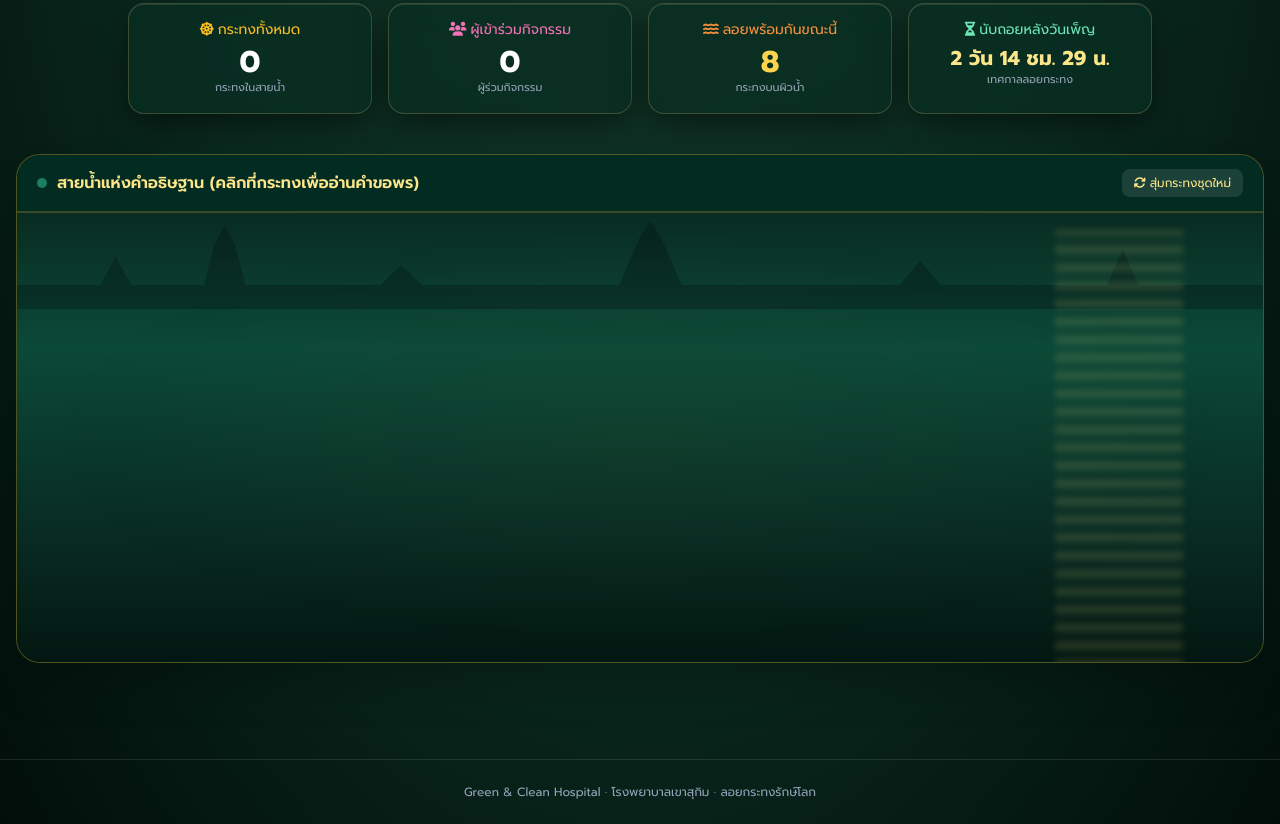
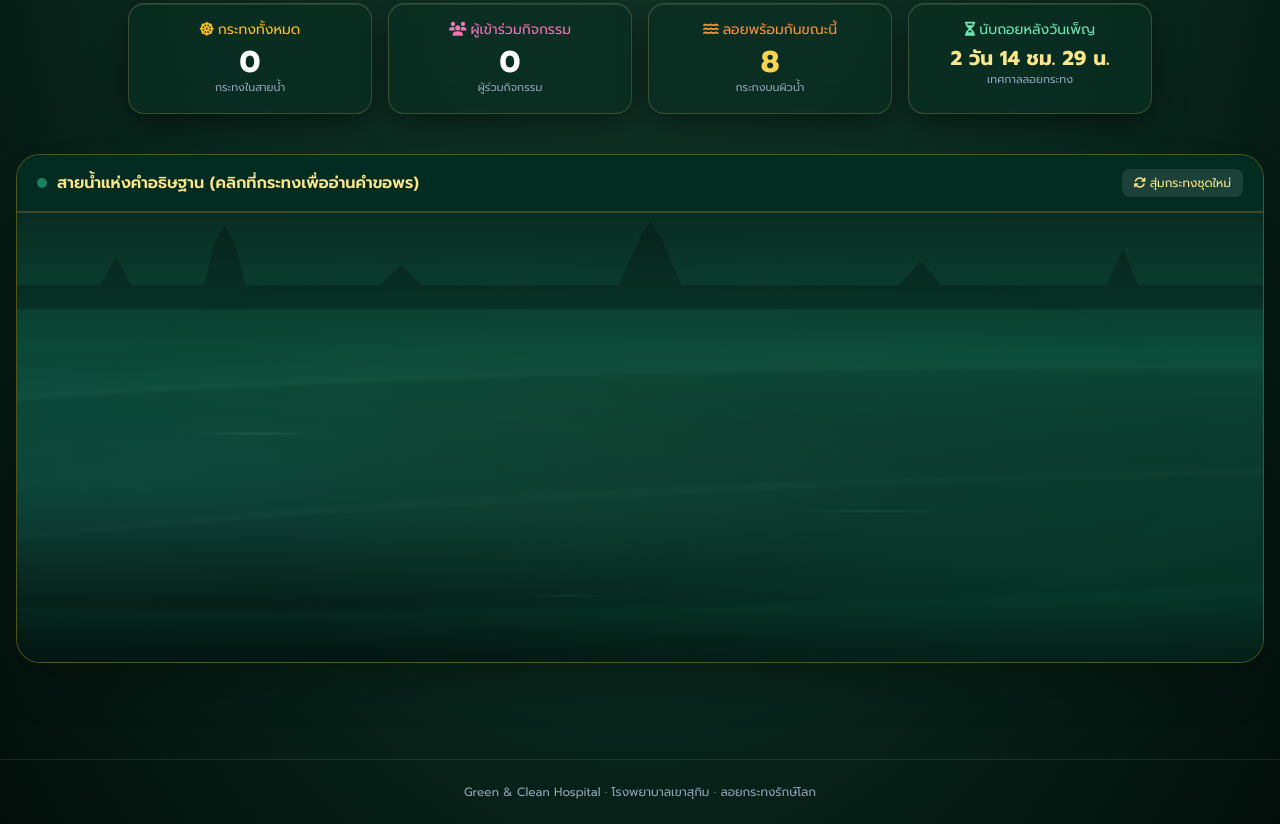
Before and after one commit to victoryholy7/ksk-greenfestival, a plain HTML site: page index.html in a window 1280 px wide. Shown: the part 469-1293 px from the top of the page. Drawn offline with nearby package versions, Linux system fonts and the light colour scheme; some packages are replaced by stand-ins of ours; a script that the page names is missing.

Commit message:
Update index.html

```diff
--- a/index.html
+++ b/index.html
@@ -137,22 +137,70 @@
       border-top: 1px solid rgba(217, 189, 114, 0.3);
     }
 
-    .moon-reflection {
-      background: repeating-linear-gradient(
-        180deg,
-        rgba(254, 240, 138, 0.28) 0px,
-        rgba(254, 240, 138, 0.04) 6px,
-        transparent 12px,
-        rgba(217, 189, 114, 0.2) 18px
-      );
-      filter: blur(3px);
-      animation: waterShimmer 4s infinite linear;
-    }
-
-    @keyframes waterShimmer {
-      0% { transform: scaleX(0.95) translateY(0px); opacity: 0.7; }
-      50% { transform: scaleX(1.06) translateY(3px); opacity: 0.95; }
-      100% { transform: scaleX(0.95) translateY(0px); opacity: 0.7; }
+.river-current {
+      position: absolute;
+      inset: 25% -15% -8%;
+      pointer-events: none;
+      overflow: hidden;
+      z-index: 1;
+      background:
+        radial-gradient(ellipse at 18% 42%, rgba(45, 212, 191, .13), transparent 42%),
+        radial-gradient(ellipse at 76% 68%, rgba(16, 185, 129, .12), transparent 46%);
+    }
+
+    .river-current::before,
+    .river-current::after {
+      content: "";
+      position: absolute;
+      left: -35%;
+      width: 170%;
+      height: 62%;
+      border-radius: 48%;
+      border-top: 1px solid rgba(167, 243, 208, .19);
+      border-bottom: 1px solid rgba(45, 212, 191, .10);
+      filter: blur(2px);
+      transform: rotate(-3deg);
+      animation: riverFlow 13s ease-in-out infinite alternate;
+    }
+
+    .river-current::before {
+      top: 12%;
+      box-shadow: 0 -18px 24px rgba(45, 212, 191, .045), 0 18px 28px rgba(16, 185, 129, .055);
+    }
+
+    .river-current::after {
+      top: 42%;
+      left: -25%;
+      opacity: .7;
+      animation: riverFlow 17s ease-in-out infinite alternate-reverse;
+    }
+
+    .river-glints {
+      position: absolute;
+      inset: 28% 0 0;
+      z-index: 2;
+      pointer-events: none;
+      opacity: .55;
+      background:
+        radial-gradient(ellipse 90px 3px at 18% 28%, rgba(167,243,208,.24), transparent 75%),
+        radial-gradient(ellipse 130px 3px at 68% 52%, rgba(110,231,183,.20), transparent 75%),
+        radial-gradient(ellipse 75px 2px at 43% 78%, rgba(167,243,208,.18), transparent 75%);
+      animation: glintDrift 9s ease-in-out infinite alternate;
+    }
+
+    @keyframes riverFlow {
+      0% { transform: translate3d(-3%, 0, 0) rotate(-3deg) scaleY(.92); }
+      50% { transform: translate3d(2%, 5px, 0) rotate(-1deg) scaleY(1.04); }
+      100% { transform: translate3d(5%, -3px, 0) rotate(-4deg) scaleY(.96); }
+    }
+
+    @keyframes glintDrift {
+      0% { transform: translateX(-2%) translateY(0); opacity: .28; }
+      100% { transform: translateX(3%) translateY(8px); opacity: .62; }
+    }
+
+    @media (prefers-reduced-motion: reduce) {
+      .river-current::before, .river-current::after, .river-glints { animation: none !important; }
     }
 
 
@@ -411,13 +459,14 @@
           </svg>
 
 
-          <div class="moon-reflection absolute top-4 right-10 sm:right-20 w-24 sm:w-32 h-full pointer-events-none"></div>
-
-
-          <div class="absolute inset-0 opacity-20 pointer-events-none" style="background-image: radial-gradient(ellipse at center, rgba(251,191,36,0.15) 0%, transparent 70%);"></div>
-
-
-          <div id="floating-krathongs-layer" class="absolute inset-0 overflow-hidden"></div>
+          <!-- Moving river surface layers -->
+          <div class="river-current" aria-hidden="true"></div>
+          <div class="river-glints" aria-hidden="true"></div>
+
+<div class="absolute inset-0 opacity-20 pointer-events-none z-[3]" style="background-image: radial-gradient(ellipse at center, rgba(251,191,36,0.12) 0%, transparent 70%);"></div>
+
+
+          <div id="floating-krathongs-layer" class="absolute inset-0 overflow-hidden z-[5]"></div>
 
 
           <div id="celebration-banner" class="hidden absolute inset-0 bg-emerald-950/60 backdrop-blur-sm z-30 flex flex-col items-center justify-center p-6 text-center transition-opacity">
@@ -1273,16 +1322,11 @@
       if (!layer) return;
       layer.innerHTML = '';
 
-      const pool = APP_STATE.krathongs.length > 0 ? APP_STATE.krathongs : [
-        { id: 'DEMO-1', name: 'กานดา รักไทย', province: 'กรุงเทพมหานคร', krathongType: 'banana_leaf', colorTheme: 'gold', flowerType: 'lotus', incenseCount: 3, candleCount: 1, wishMessage: 'ขอให้ครอบครัวมีความสุข สุขภาพแข็งแรง' },
-        { id: 'DEMO-2', name: 'ธนากร ใจดี', province: 'เชียงใหม่', krathongType: 'lotus_blossom', colorTheme: 'pink', flowerType: 'jasmine', incenseCount: 3, candleCount: 1, wishMessage: 'ขอให้การเรียนราบรื่น สอบผ่านทุกวิชา' },
-        { id: 'DEMO-3', name: 'ครูสมศรี มีสุข', province: 'ขอนแก่น', krathongType: 'eco_friendly', colorTheme: 'green', flowerType: 'marigold', incenseCount: 3, candleCount: 1, wishMessage: 'ขอให้นักเรียนทุกคนเป็นคนดี มีปัญญา' },
-        { id: 'DEMO-4', name: 'ณัฐวุฒิ สายชล', province: 'ภูเก็ต', krathongType: 'fantasy', colorTheme: 'purple', flowerType: 'rose', incenseCount: 3, candleCount: 2, wishMessage: 'ขอให้การงานก้าวหน้า เงินทองไหลมาเทมา' }
-      ];
-
-
+      // แสดงเฉพาะกระทงที่บันทึกจริงจากฐานข้อมูล ไม่สร้างข้อมูล DEMO
+      const pool = Array.isArray(APP_STATE.krathongs) ? APP_STATE.krathongs : [];
       const selected = pool.slice(0, 10);
-      document.getElementById('stat-live-floating').textContent = selected.length;
+      const liveCount = document.getElementById('stat-live-floating');
+      if (liveCount) liveCount.textContent = selected.length;
 
       selected.forEach((k, index) => {
         createFloatingKrathongElement(k, index, selected.length, false);
```
